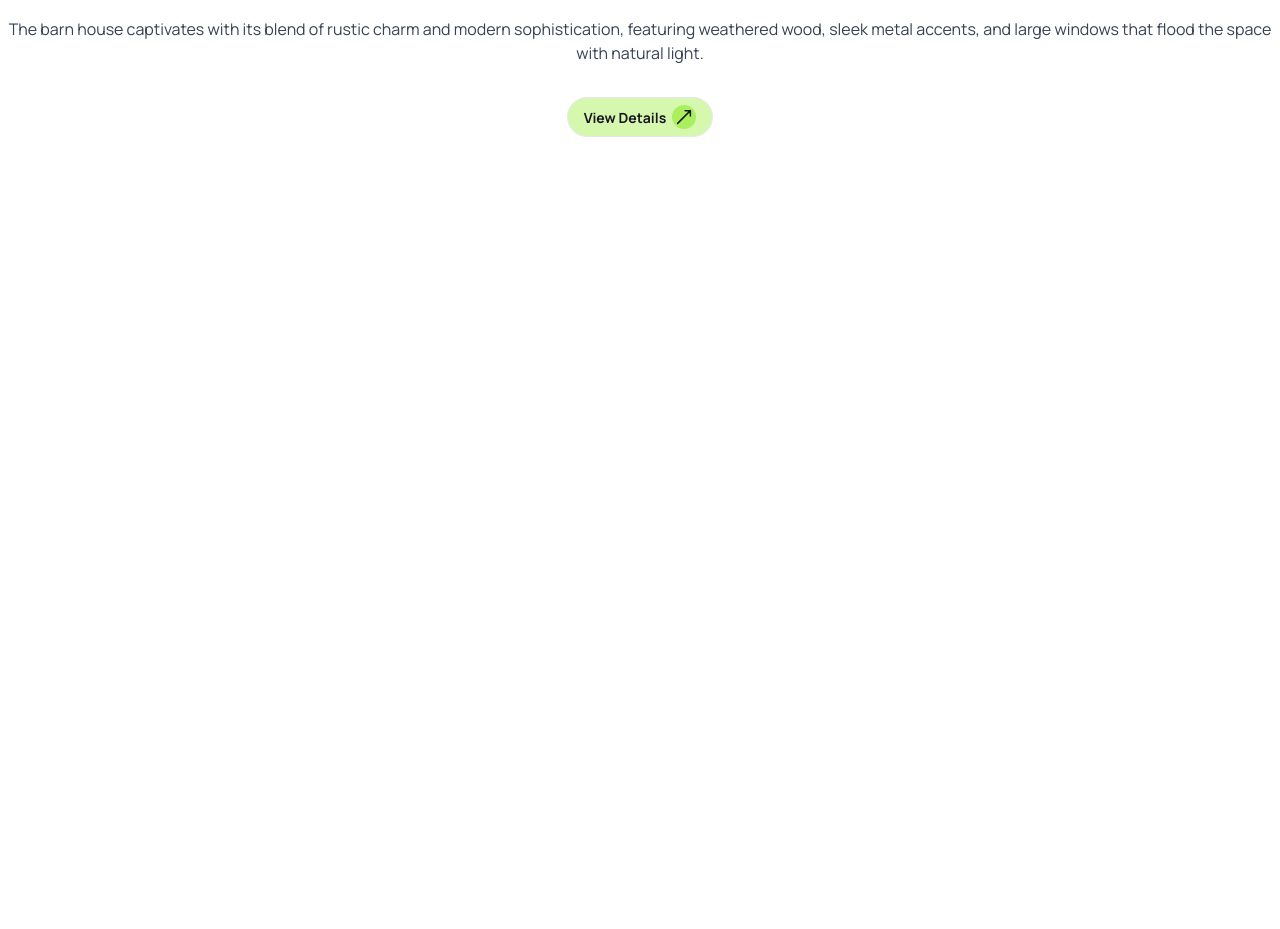
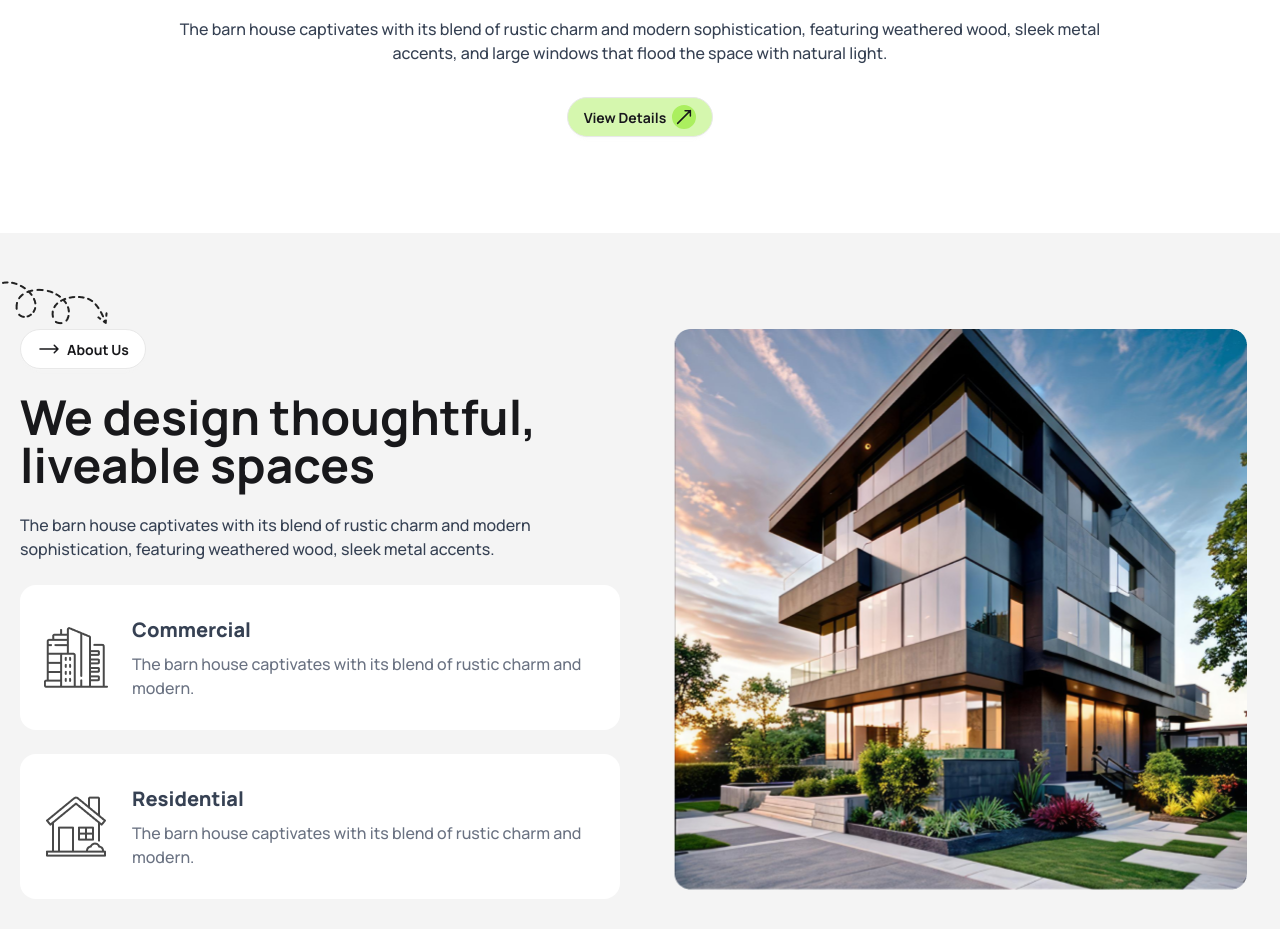
Before and after one commit to mariyamnavila/rinterio, a plain HTML site: page index.html in a window 1280 px wide. Shown: the part 589-1518 px from the top of the page. Before the commit the page ends 822 px from the top, so only its background shows below. Drawn offline with nearby package versions, Linux system fonts and the light colour scheme.

Commit message:
added about us section

```diff
--- a/index.html
+++ b/index.html
@@ -30,7 +30,8 @@
     </style>
 </head>
 <body class="font-manrope ">
-    <header class="md:container mx-auto mt-10 mb-24 ">
+    <!-- banner section -->
+    <header class="md:container mx-auto mt-10 mb-24 px-5 ">
         <nav class="  flex items-center justify-between">
             <div class="inline-flex space-x-1 items-center">
                 <svg xmlns="http://www.w3.org/2000/svg" fill="none" viewBox="0 0 24 24" stroke-width="1.5" stroke="currentColor" class="size-6 bg-[#ABEF5F] rounded-full -rotate-45">
@@ -71,16 +72,52 @@
             <img class="block mx-auto" src="assets/banner.png" alt="">
             <div class=" space-y-8 text-center">
                 <h1 class="lg:text-7xl md:text-2xl text-4xl font-extrabold">A barn house of this design has a <br> striking appearance</h1>
-                <p class="text-gray-700">The barn house captivates with its blend of rustic charm and modern sophistication, featuring weathered wood, sleek metal accents, and large windows that flood the space with natural light.</p>
-                <button class="btn rounded-full font-bold bg-[#ABEF5F80] w-full lg:w-auto ">View Details
+                <p class="text-gray-700 mx-auto font-medium w-3/4">The barn house captivates with its blend of rustic charm and modern sophistication, featuring weathered wood, sleek metal accents, and large windows that flood the space with natural light.</p>
+                <button class="btn rounded-full font-bold bg-[#ABEF5F80] w-full md:w-auto lg:w-auto ">View Details
                 <svg xmlns="http://www.w3.org/2000/svg" fill="none" viewBox="0 0 24 24" stroke-width="1.5" stroke="currentColor" class="size-6 bg-[#ABEF5F] rounded-full -rotate-45">
                 <path stroke-linecap="round" stroke-linejoin="round" d="M17.25 8.25 21 12m0 0-3.75 3.75M21 12H3" />
                 </svg></button>
             </div>
         </div>
     </header>
-    <main>
-
+    <main class=" bg-[#F4F4F4] px-5">
+        <!-- about us section -->
+        <section class="md:container mx-auto py-24">
+            <div class="grid grid-cols-1 lg:grid-cols-2 gap-10">
+                <div class="space-y-6">
+                    <div class="relative space-y-6 text-center lg:text-left ">
+                        <img class="absolute -top-12 -left-10 invisible lg:visible" src="assets/Vector.png" alt="">
+                        <button class="btn bg-white font-bold rounded-full">
+                        <svg xmlns="http://www.w3.org/2000/svg" fill="none" viewBox="0 0 24 24" stroke-width="1.5" stroke="currentColor" class="size-6">
+                        <path stroke-linecap="round" stroke-linejoin="round" d="M17.25 8.25 21 12m0 0-3.75 3.75M21 12H3" />
+                        </svg>
+                        About Us
+                        </button>
+                        <h3 class="md:text-5xl text-2xl font-bold">We design thoughtful, <br> liveable spaces</h3>
+                        <p class="font-medium text-gray-700 md:w-3/4 md:mx-auto lg:w-auto"> The barn house captivates with its blend of rustic charm and modern sophistication, featuring weathered wood, sleek metal accents.</p>
+                    </div>
+                    <div class="grid  md:grid-cols-2 lg:grid-cols-1 space-y-6 gap-6">
+                        <div class="p-6 bg-white flex items-center rounded-2xl m-0">
+                            <img class="my-4 mr-6" src="assets/commercial.png" alt="">
+                            <div class="space-y-2">
+                                <h5 class="font-extrabold text-gray-700 text-xl">Commercial</h5>
+                                <p class=" font-medium text-gray-500" >The barn house captivates with its blend of rustic charm and modern.</p>
+                            </div>
+                        </div>
+                        <div class="p-6 bg-white flex items-center rounded-2xl">
+                            <img class="my-4 mr-6" src="assets/residential.png" alt="">
+                            <div class="space-y-2">
+                                <h5 class="font-extrabold text-gray-700 text-xl">Residential</h5>
+                                <p class=" font-medium text-gray-500" >The barn house captivates with its blend of rustic charm and modern.</p>
+                            </div>
+                        </div>
+                    </div>
+                </div>
+                <div>
+                    <img class="block mx-auto w-[335px] h-[223px] md:w-[770px] md:h-[385px] lg:w-auto lg:h-auto object-cover rounded-xl" src="assets/Rectangle.png" alt="">
+                </div>
+            </div>
+        </section>
     </main>
     <footer>
 
```
